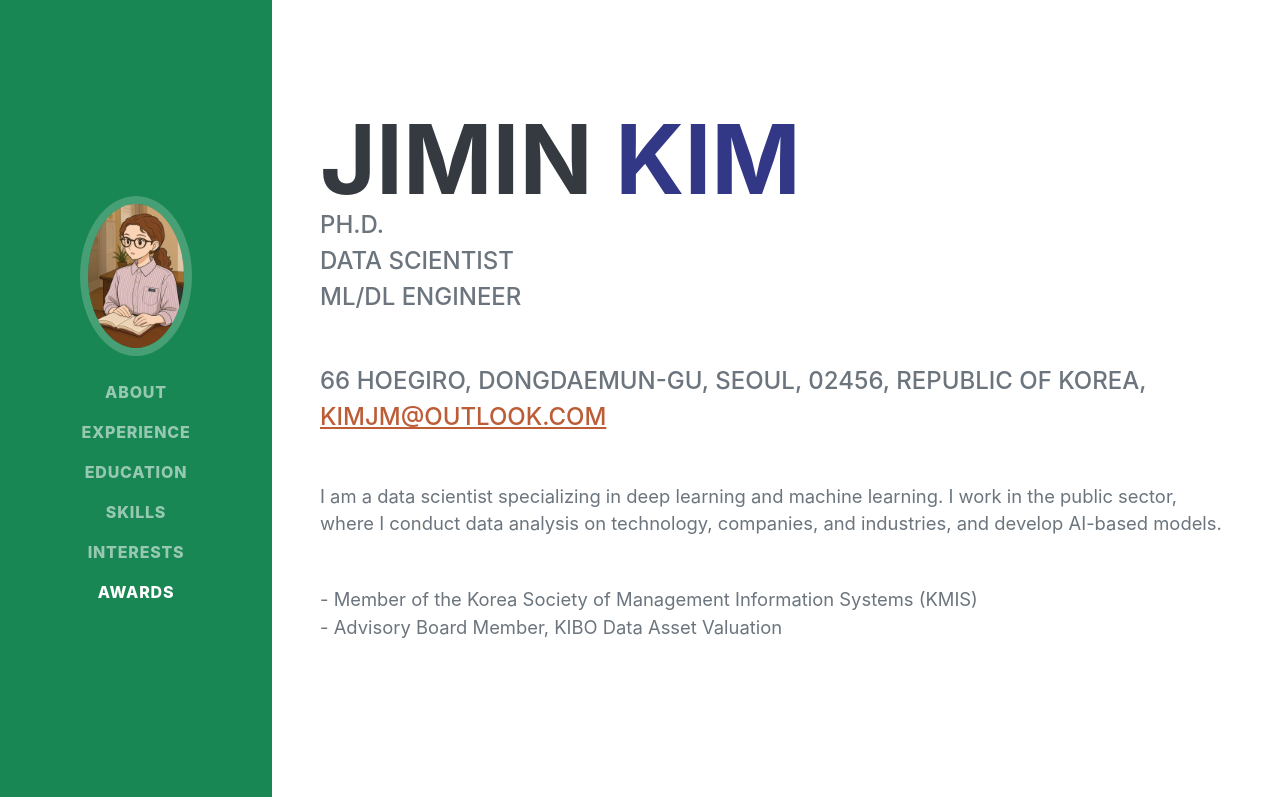
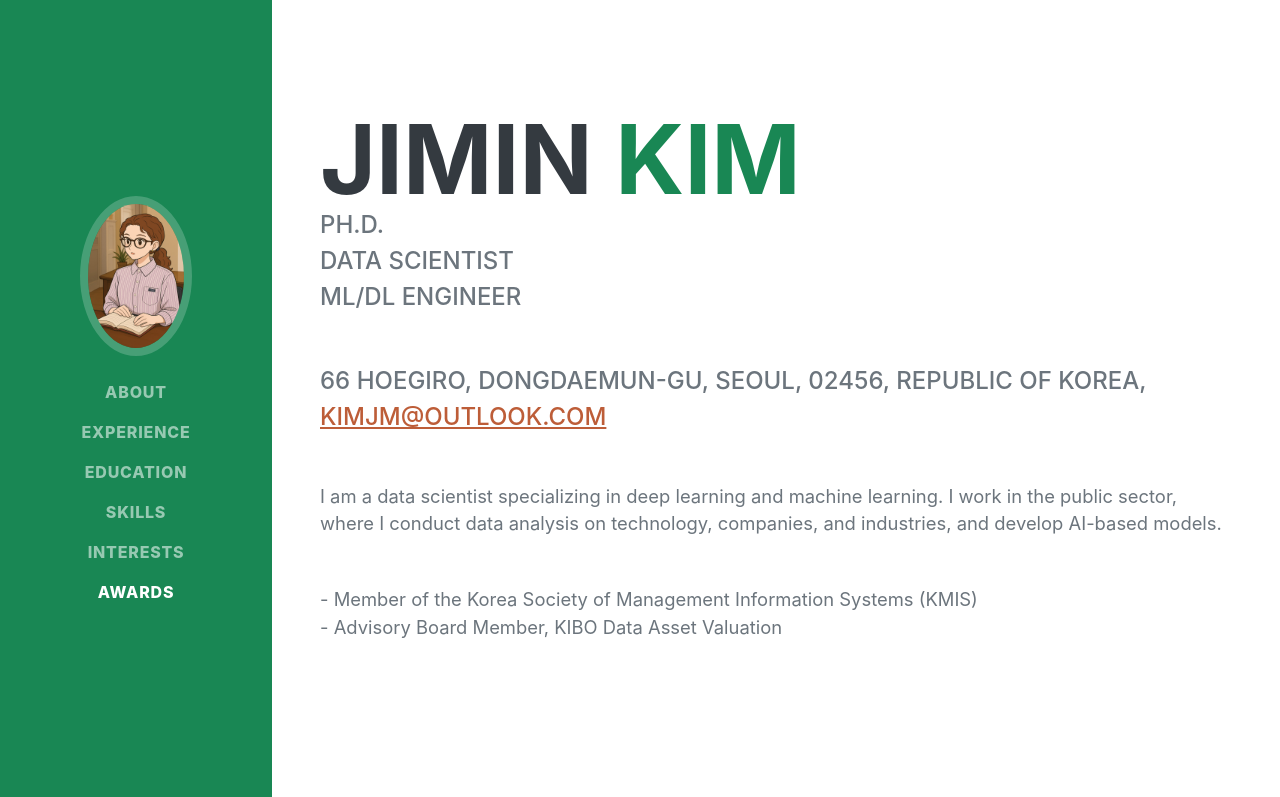
Before and after one commit to jiminkim08/jiminkim08.github.io, a plain HTML site: page index.html in a window 1280 px wide. Shown: the top 797 px of the page. Drawn offline with nearby package versions, Linux system fonts and the light colour scheme; a web font is replaced by a local one.

Commit message:
Update index.html

```diff
--- a/index.html
+++ b/index.html
@@ -41,7 +41,7 @@
                 <div class="resume-section-content">
                     <h1 class="mb-0">
                         Jimin
-                        <span class="text-primary">Kim</span>
+                        <span class="text-success">Kim</span>
                     </h1>
                     <div class="subheading mb-5">
                         Ph.D.<br> Data Scientist <br> ML/DL Engineer
```
